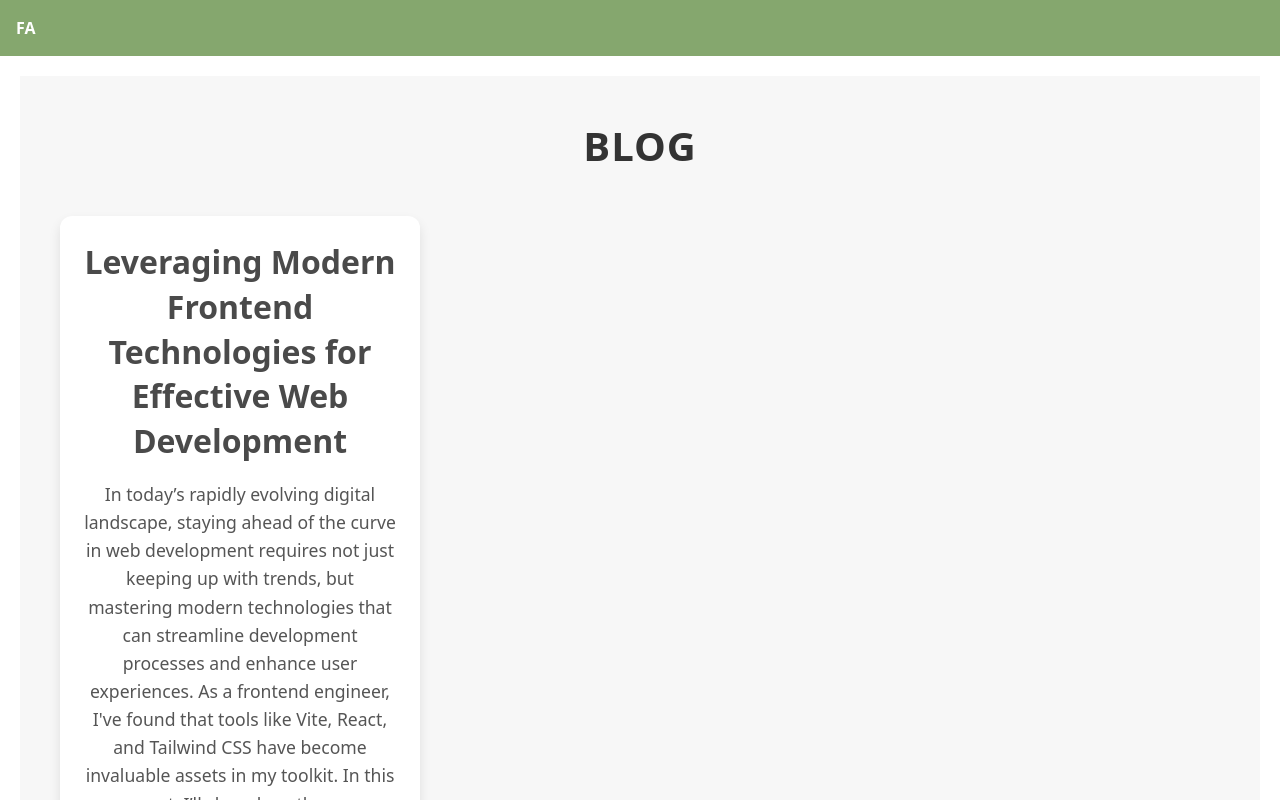
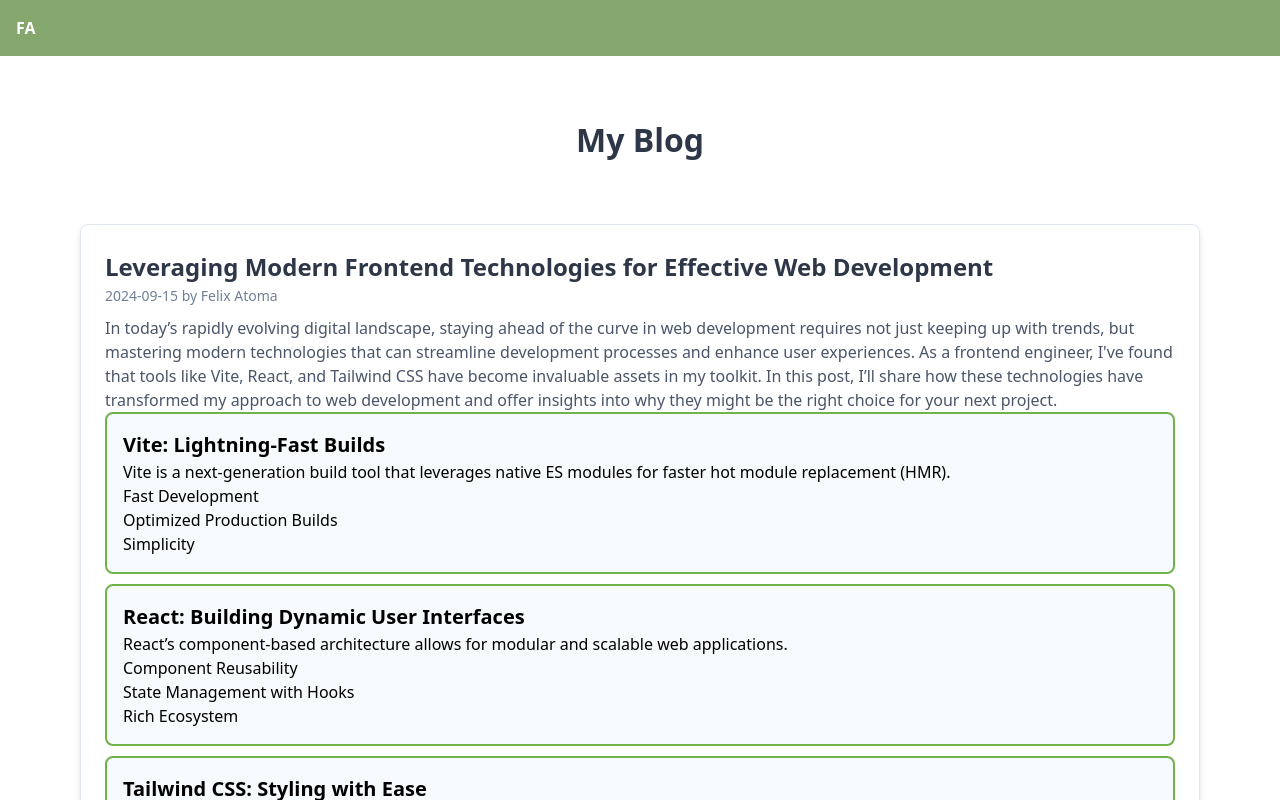
Before and after one commit to felix-atoma/felix-portfolio, a React (Vite) app: page /blog in a window 1280 px wide. Shown: the top 800 px of the page. Built offline with nearby package versions, Linux system fonts and the light colour scheme.

Commit message:
my blog adjustment

```diff
--- a/src/components/Blog.jsx
+++ b/src/components/Blog.jsx
@@ -1,116 +1,166 @@
-import React, { useState } from 'react';
+import React from 'react';
 
 const Blog = ({ posts }) => {
-  // Define inline styles
-  const sectionStyle = {
-    padding: '40px',
-    textAlign: 'center',
-    backgroundColor: '#F7F7F7' // Light background for the section
-  };
-  const titleStyle = {
-    fontSize: '2.5rem',
-    fontWeight: '700',
-    color: '#333333',
-    marginBottom: '40px',
-    textTransform: 'uppercase', // Uppercase title for emphasis
-    letterSpacing: '1px'
-  };
-  const articleStyle = {
-    backgroundColor: 'white',
-    borderRadius: '12px', // Rounded corners for a modern look
-    boxShadow: '0px 6px 12px rgba(0, 0, 0, 0.1)',
-    padding: '24px',
-    transition: 'background-color 0.3s, transform 0.3s',
-    cursor: 'pointer',
-    margin: '0 auto',
-    maxWidth: '800px',
-    ':hover': {
-      backgroundColor: '#FAFAFA',
-      transform: 'scale(1.03)'
-    }
-  };
-  const titleTextStyle = {
-    fontSize: '2rem',
-    fontWeight: '700',
-    marginBottom: '16px',
-    color: '#4A4A4A',
-    lineHeight: '1.4' // Improved readability
-  };
-  const excerptStyle = {
-    color: '#555555',
-    marginBottom: '16px',
-    fontSize: '1.1rem',
-    lineHeight: '1.6' // Improved readability
-  };
-  const footerStyle = {
-    fontSize: '0.9rem',
-    color: '#777777',
-    marginTop: '12px'
-  };
-  const contentStyle = {
-    marginTop: '20px',
-    lineHeight: '1.8',
-    textAlign: 'left', // Align content to the left for readability
-    fontSize: '1.1rem'
-  };
-  const backButtonStyle = {
-    marginTop: '20px',
-    padding: '12px 24px',
-    backgroundColor: '#71B34A',
-    color: '#FFFFFF',
-    border: 'none',
-    borderRadius: '5px',
-    cursor: 'pointer',
-    fontSize: '1.1rem',
-    fontWeight: '500',
-    transition: 'background-color 0.3s, transform 0.3s',
-    ':hover': {
-      backgroundColor: '#5a9a3e',
-      transform: 'scale(1.05)'
-    }
+  // Define inline styles for blog container and cards
+  const gridStyle = {
+    display: 'grid',
+    gridTemplateColumns: '1fr',
+    gap: '32px',
+    padding: '20px',
   };
 
-  const [selectedPost, setSelectedPost] = useState(null);
+  const cardStyle = {
+    backgroundColor: '#fff', // White background
+    border: '1px solid #E2E8F0',
+    boxShadow: '0 4px 6px rgba(0, 0, 0, 0.1)',
+    borderRadius: '8px',
+    padding: '24px',
+    marginBottom: '20px',
+    transition: 'transform 0.3s ease, box-shadow 0.3s ease',
+  };
 
-  const handleArticleClick = (post) => {
-    setSelectedPost(post);
+  const hoverStyle = {
+    transform: 'scale(1.05)',
+    boxShadow: '0 8px 16px rgba(0, 0, 0, 0.2)',
+  };
+
+  const titleStyle = {
+    fontSize: '24px',
+    fontWeight: 'bold',
+    color: '#2D3748', // Dark gray
+  };
+
+  const dateStyle = {
+    color: '#718096', // Lighter gray
+    fontSize: '14px',
+    marginBottom: '10px',
+  };
+
+  const excerptStyle = {
+    color: '#4A5568', // Medium gray
+  };
+
+  const cardContentStyle = {
+    backgroundColor: '#F7FAFC', // Light gray background for card content
+    border: '2px solid #71B34A', // Light green border
+    borderRadius: '8px',
+    padding: '16px',
+    marginBottom: '10px',
+    transition: 'background-color 0.3s ease',
+  };
+
+  const hoverCardContentStyle = {
+    backgroundColor: '#F7931E', // Orange background on hover
+    color: '#FFFFFF', // White text on hover
+  };
+
+  const mainTitleStyle = {
+    fontSize: '32px',
+    fontWeight: 'bold',
+    textAlign: 'center',
+    marginBottom: '40px',
+    color: '#2D3748', // Dark gray for the main title
   };
 
   return (
-    <section style={sectionStyle}>
-      <h1 style={titleStyle}>Blog</h1>
+    <div style={{ padding: '40px' }}>
+      {/* Main Title */}
+      <h1 style={mainTitleStyle}>My Blog</h1>
 
-      {selectedPost ? (
-        <article style={articleStyle}>
-          <h2 style={titleTextStyle}>{selectedPost.title}</h2>
-          <div style={contentStyle}>{selectedPost.content}</div>
-          <button
-            onClick={() => setSelectedPost(null)}
-            style={backButtonStyle}
+      {/* Blog posts grid */}
+      <div style={gridStyle}>
+        {posts.map((post) => (
+          <div
+            key={post.id}
+            style={cardStyle}
+            onMouseEnter={(e) => {
+              e.currentTarget.style.transform = hoverStyle.transform;
+              e.currentTarget.style.boxShadow = hoverStyle.boxShadow;
+            }}
+            onMouseLeave={(e) => {
+              e.currentTarget.style.transform = '';
+              e.currentTarget.style.boxShadow = '';
+            }}
           >
-            Back to Blog List
-          </button>
-        </article>
-      ) : (
-        <div style={{ display: 'grid', gap: '40px', gridTemplateColumns: 'repeat(auto-fill, minmax(300px, 1fr))', justifyContent: 'center' }}>
-          {posts.map((post) => (
-            <article
-              key={post.id}
-              style={articleStyle}
-              onMouseEnter={(e) => e.currentTarget.style.backgroundColor = '#FAFAFA'}
-              onMouseLeave={(e) => e.currentTarget.style.backgroundColor = 'white'}
-              onClick={() => handleArticleClick(post)}
-            >
-              <h2 style={titleTextStyle}>{post.title}</h2>
-              <p style={excerptStyle}>{post.excerpt}</p>
-              <div style={footerStyle}>
-                <span>By {post.author}</span> | <span>{new Date(post.date).toLocaleDateString()}</span>
+            <h2 style={titleStyle}>{post.title}</h2>
+            <p style={dateStyle}>
+              {post.date} by {post.author}
+            </p>
+            <p style={excerptStyle}>{post.excerpt}</p>
+
+            {/* Display content in hoverable cards */}
+            <div>
+              {/* First Card: Vite */}
+              <div
+                style={cardContentStyle}
+                onMouseEnter={(e) => {
+                  e.currentTarget.style.backgroundColor = hoverCardContentStyle.backgroundColor;
+                  e.currentTarget.style.color = hoverCardContentStyle.color;
+                }}
+                onMouseLeave={(e) => {
+                  e.currentTarget.style.backgroundColor = cardContentStyle.backgroundColor;
+                  e.currentTarget.style.color = '';
+                }}
+              >
+                <h3 style={{ fontSize: '20px', fontWeight: 'bold' }}>Vite: Lightning-Fast Builds</h3>
+                <p>
+                  Vite is a next-generation build tool that leverages native ES modules for faster hot module replacement (HMR).
+                </p>
+                <ul>
+                  <li>Fast Development</li>
+                  <li>Optimized Production Builds</li>
+                  <li>Simplicity</li>
+                </ul>
               </div>
-            </article>
-          ))}
-        </div>
-      )}
-    </section>
+              {/* Second Card: React */}
+              <div
+                style={cardContentStyle}
+                onMouseEnter={(e) => {
+                  e.currentTarget.style.backgroundColor = hoverCardContentStyle.backgroundColor;
+                  e.currentTarget.style.color = hoverCardContentStyle.color;
+                }}
+                onMouseLeave={(e) => {
+                  e.currentTarget.style.backgroundColor = cardContentStyle.backgroundColor;
+                  e.currentTarget.style.color = '';
+                }}
+              >
+                <h3 style={{ fontSize: '20px', fontWeight: 'bold' }}>React: Building Dynamic User Interfaces</h3>
+                <p>
+                  React’s component-based architecture allows for modular and scalable web applications.
+                </p>
+                <ul>
+                  <li>Component Reusability</li>
+                  <li>State Management with Hooks</li>
+                  <li>Rich Ecosystem</li>
+                </ul>
+              </div>
+              {/* Third Card: Tailwind CSS */}
+              <div
+                style={cardContentStyle}
+                onMouseEnter={(e) => {
+                  e.currentTarget.style.backgroundColor = hoverCardContentStyle.backgroundColor;
+                  e.currentTarget.style.color = hoverCardContentStyle.color;
+                }}
+                onMouseLeave={(e) => {
+                  e.currentTarget.style.backgroundColor = cardContentStyle.backgroundColor;
+                  e.currentTarget.style.color = '';
+                }}
+              >
+                <h3 style={{ fontSize: '20px', fontWeight: 'bold' }}>Tailwind CSS: Styling with Ease</h3>
+                <p>
+                  Tailwind CSS offers a utility-first approach to styling, making it fast and easy to implement design changes.
+                </p>
+                <ul>
+                  <li>Utility-First Styling</li>
+                  <li>Customizable</li>
+                  <li>Responsive Design</li>
+                </ul>
+              </div>
+            </div>
+          </div>
+        ))}
+      </div>
+    </div>
   );
 };
 
```
